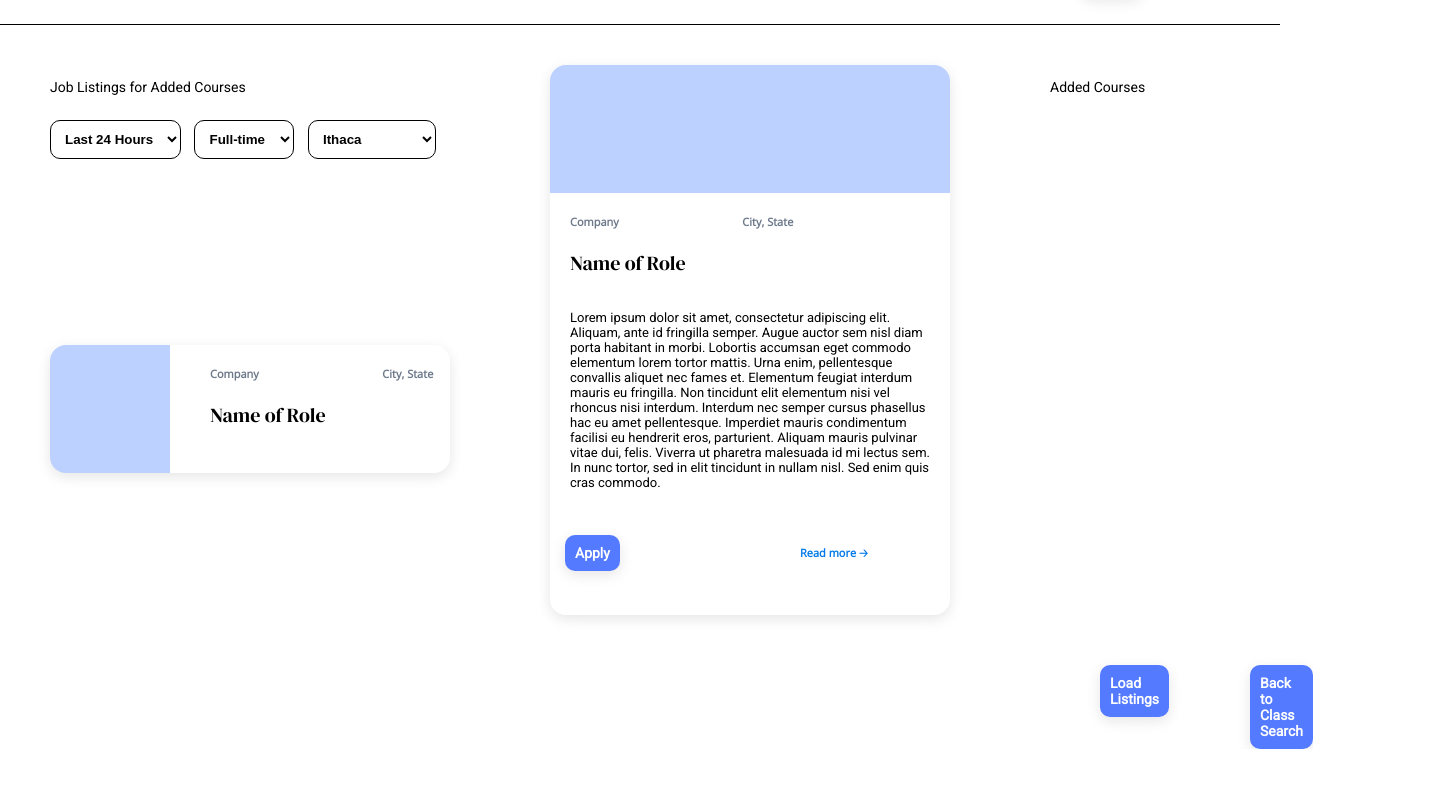
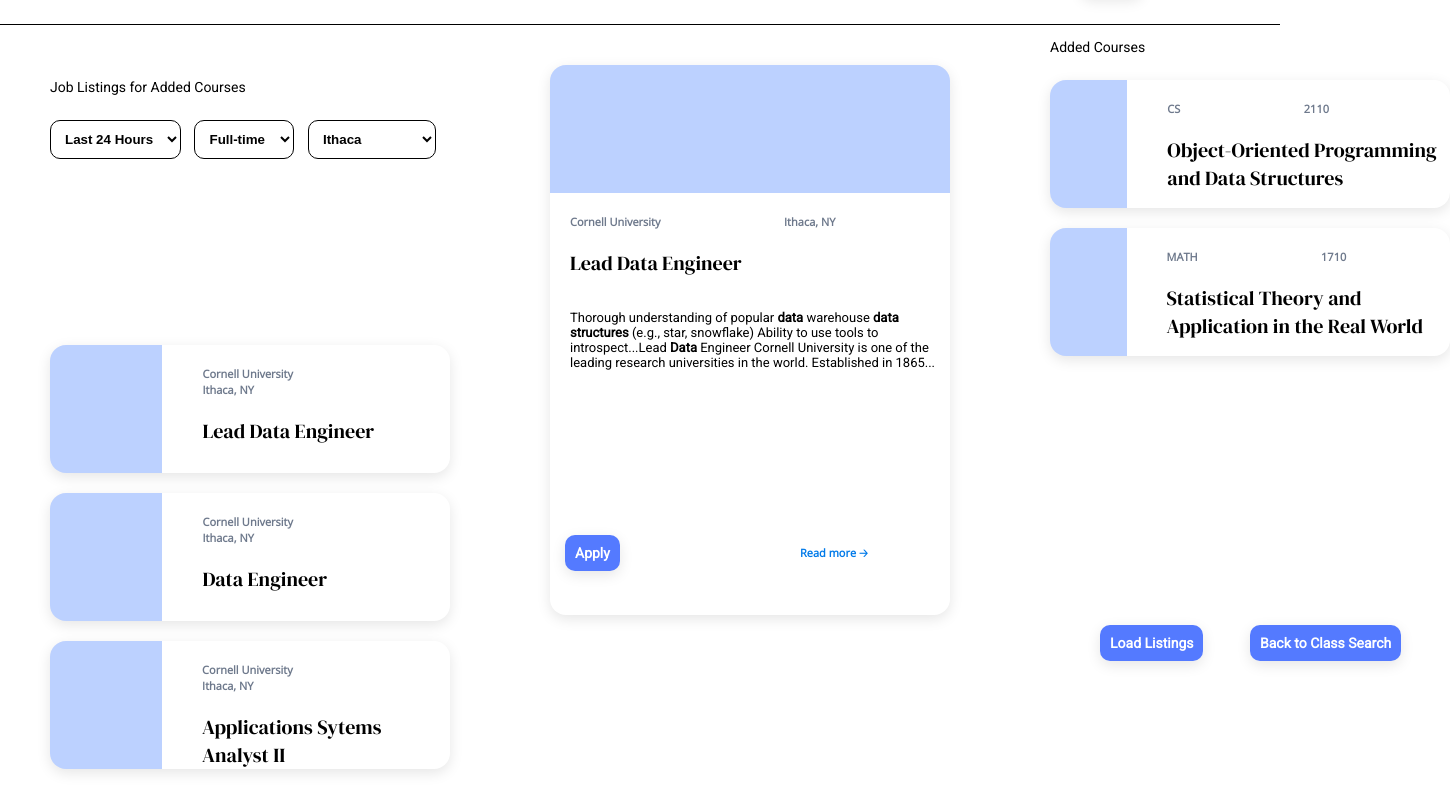
Before and after one commit to imbush/course2career, a website: page jobs.html in a window 1280 px wide. Shown: the part 55-844 px from the top of the page, 1450 px wide, since content can reach past the window. Before the commit the page ends 804 px from the top, so only its background shows below. Drawn offline with nearby package versions, Linux system fonts and the light colour scheme.

Commit message:
template HTML push

```diff
--- a/jobs.html
+++ b/jobs.html
@@ -69,11 +69,41 @@
             <div class="micro-card-fill"></div>
             <div class="basic-info">
                 <div>
-                    <span class="card-sub1">Company</span>
-                    <span class="card-sub2">City, State</span>
+                  <span class="card-sub1">Cornell University</span>
+                  <span class="card-sub2">Ithaca, NY</span>
                 </div>
                 <div>
-                    <p class="card-name">Name of Role</span>
+                  <p class="card-name">Lead Data Engineer</p>
+                </div>
+            </div>
+          </div>
+        </div>
+
+        <div id="job-results">
+          <div class="job-result">
+            <div class="micro-card-fill"></div>
+            <div class="basic-info">
+                <div>
+                  <span class="card-sub1">Cornell University</span>
+                  <span class="card-sub2">Ithaca, NY</span>
+                </div>
+                <div>
+                    <p class="card-name">Data Engineer</span>
+                </div>
+            </div>
+          </div>
+        </div>
+
+        <div id="job-results">
+          <div class="job-result">
+            <div class="micro-card-fill"></div>
+            <div class="basic-info">
+                <div>
+                  <span class="card-sub1">Cornell University</span>
+                  <span class="card-sub2">Ithaca, NY</span>
+                </div>
+                <div>
+                    <p class="card-name">Applications Sytems Analyst II</span>
                 </div>
             </div>
           </div>
@@ -81,23 +111,24 @@
       </div>
 
 
-      <div id="details">
-          <div class="details-result">
+      <div id="details_">
+          <div class="details-result_">
               <div class="big-card-fill"></div>
               <div class="basic-info">
                   <div>
-                      <span class="card-sub1">Company</span>
-                      <span class="card-sub2">City, State</span>
+                      <span class="card-sub1">Cornell University</span>
+                      <span class="card-sub2">Ithaca, NY</span>
                   </div>
                   <div>
-                      <p class="card-name">Name of Role</span>
+                      <p class="card-name">Lead Data Engineer</p>
                   </div>
                   <div class="description">
-                      <p class="course-description">
-                          Lorem ipsum dolor sit amet, consectetur adipiscing elit. Aliquam, ante id fringilla semper. Augue auctor sem nisl diam porta habitant in morbi. Lobortis accumsan eget commodo elementum lorem tortor mattis. Urna enim, pellentesque convallis aliquet nec fames et. Elementum feugiat interdum mauris eu fringilla. Non tincidunt elit elementum nisi vel rhoncus nisi interdum. Interdum nec semper cursus phasellus hac eu amet pellentesque. Imperdiet mauris condimentum facilisi eu hendrerit eros, parturient. Aliquam mauris pulvinar vitae dui, felis. Viverra ut pharetra malesuada id mi lectus sem. In nunc tortor, sed in elit tincidunt in nullam nisl. Sed enim quis cras commodo.
+                      <p class="job-description">
+                        Thorough understanding of popular <b>data</b> warehouse <b>data</b> <b>structures</b> (e.g., star, snowflake)  Ability to use tools to introspect...Lead <b>Data</b> Engineer   Cornell University is one of the leading research universities in the world. Established in 1865...
                       </p>
                       <div class="fill button">Apply</div>
-                      <a href="#" class="course-url">Read more 🡢</a>
+                      <a href="http://jobviewtrack.com/en-gb/job-191841694c100e4e621a470a06040b15676c11090d536f455a4443010a1c25304117094122020444762d0714434558485f662b0f531521525e545752/4ac38e54eb40fd9bb46c19b0665e6cb0.html?affid=213e213hd12344552" class="course-url">Read more 🡢</a>
+                  </div>
               </div>
           </div>
       </div>
@@ -108,6 +139,36 @@
           <p>Added Courses</p>
           <div id="added">
             <div></div>
+
+<div>
+  <div class="course-result" >
+    <div class="micro-card-fill"></div>
+    <div class="basic-info">
+      <div>
+        <span class="card-sub1">CS</span>
+        <span class="card-sub2">2110</span>
+      </div>
+      <div>
+        <p class="card-name">Object-Oriented Programming and Data Structures</p>
+      </div>
+    </div>
+  </div>
+</div>
+
+<div>
+  <div class="course-result">
+    <div class="micro-card-fill"></div>
+    <div class="basic-info">
+      <div>
+        <span class="card-sub1">MATH</span>
+        <span class="card-sub2">1710</span>
+      </div>
+      <div>
+        <p class="card-name">Statistical Theory and Application in the Real World</p>
+      </div>
+    </div>
+  </div>
+</div>
 </div>
         </div>
 
--- a/styles/styles.css
+++ b/styles/styles.css
@@ -154,7 +154,22 @@
   flex-direction: column;
 }
 
+.details-result_ {
+  width: 400px;
+  height: 550px;
+  border-radius: 16px;
+  display: flex;
+  flex-direction: column;
+}
+
 .course-description {
+  width: 56ch;
+  font-size: 13px;
+  padding: 0 20px;
+  margin-bottom: 50px;
+}
+
+.job-description {
   width: 56ch;
   font-size: 13px;
   padding: 0 20px;
@@ -186,6 +201,7 @@
 .course-result,
 .job-result,
 .details-result,
+.details-result_,
 .cta {
   box-shadow: 0px 4px 14px rgba(0, 0, 0, 0.1);
 }
@@ -263,10 +279,16 @@
   top: 5vh;
 }
 
+#details_ {
+  position: absolute;
+  left: 550px;
+  top: 5vh;
+}
+
 .third {
   position: absolute;
   left: 1050px;
-  top: 5vh;
+  top: 10vh;
 }
 
 .third .button {
```
Lines whose indentation alone changed are shown as unchanged.
